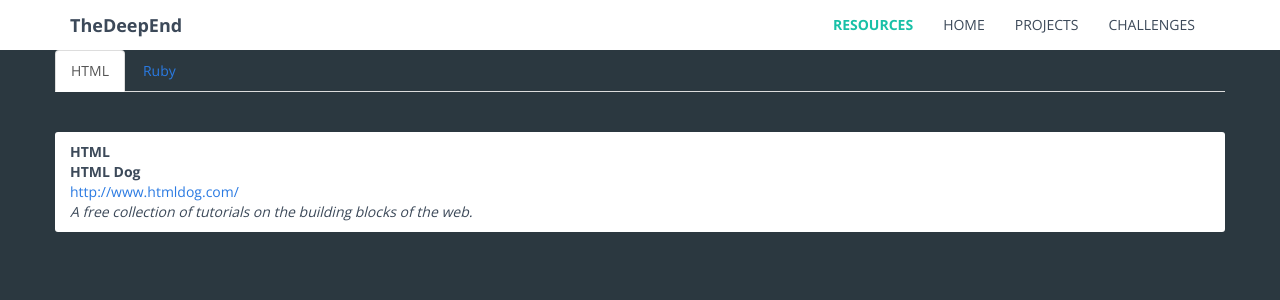
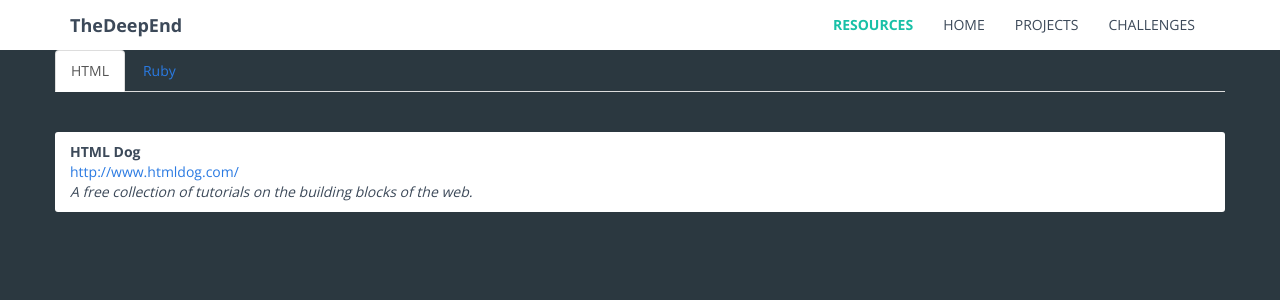
Before and after one commit to TheDeepEnd/thedeepend.github.io, a Jekyll site: the page built from resources.html, in a window 1280 px wide. Shown: the top 300 px of the page. Built offline with Jekyll 4.4.1, drawn with Linux system fonts in a browser that asks for light colours.

Commit message:
Remove category from resources listing, redundant with tab navigation

```diff
--- a/resources.html
+++ b/resources.html
@@ -23,7 +23,6 @@ published: true
           {% for resource in site.data.resources.resources %}
             {% if language["name"] == resource["category"] %}
               <div class="project-box">
-                <strong>{{ resource["category"] }}</strong><br>
                 <strong>{{ resource["title"]    }}</strong><br>
                 <a href={{ resource["url"] }} target="_blank">
                   {{ resource["url"]    }}
```
